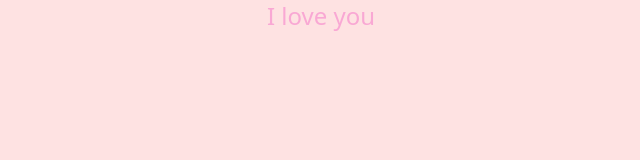
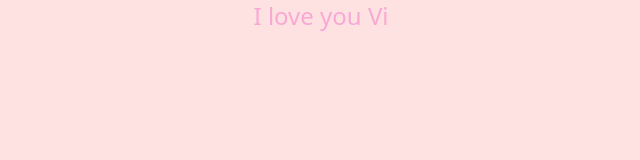
Before and after one commit to thotrang/test_deploy_next, a Next.js app: page /action_2 in a window 1280 px wide. Shown: the top 160 px of the page, without its empty margins (319-959 px from the left). Built offline with nearby package versions, Linux system fonts and the light colour scheme.

Commit message:
commit 3

```diff
--- a/pages/action_2.tsx
+++ b/pages/action_2.tsx
@@ -1,5 +1,5 @@
 export default function Action1 () {
     return <div className="bg-red-100  h-screen w-full text-center">
-        <p className="text-2xl font-medium text-pink-300">I love you</p>
+        <p className="text-2xl font-medium text-pink-300">I love you Vi</p>
     </div>
 }
```
